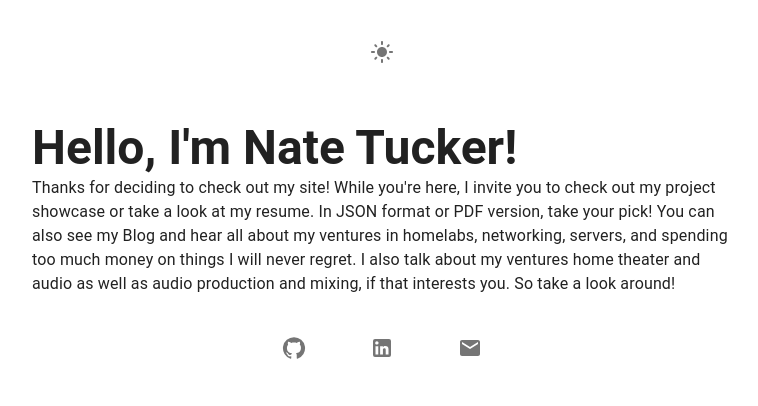
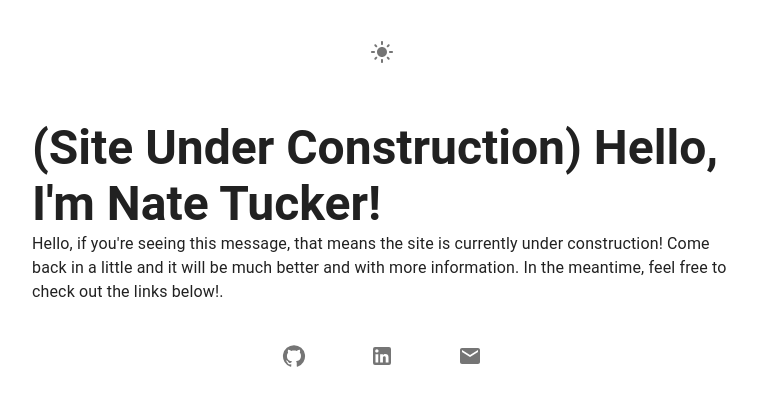
Before and after one commit to ntuckertriplet/njtucker.dev, a React (Create React App) app: page / in a window 1280 px wide. Shown: the top 406 px of the page, without its empty margins (258-1016 px from the left). Built offline with nearby package versions, Linux system fonts and the light colour scheme.

Commit message:
page stubs

```diff
--- a/src/components/page-router/index.tsx
+++ b/src/components/page-router/index.tsx
@@ -1,12 +1,19 @@
-import { BrowserRouter, Routes, Route } from "react-router-dom";
+import { BrowserRouter, Route, Routes } from "react-router-dom";
+
+import AboutMe from "../../pages/about-me";
+import Error from "../../pages/error";
 import Home from "../../pages/home";
-import Error from "../../pages/error";
+import Portfolio from "../../pages/portfolio";
+import Resume from "../../pages/resume";
 
 export const PageRouter = (): JSX.Element => {
   return (
     <BrowserRouter>
       <Routes>
         <Route path="/" element={<Home />} />
+        <Route path="/portfolio" element={<Portfolio />} />
+        <Route path="/resume" element={<Resume />} />
+        <Route path="/aboutme" element={<AboutMe />} />
         <Route path="*" element={<Error />} />
       </Routes>
     </BrowserRouter>
--- /dev/null
+++ b/src/pages/about-me/index.tsx
@@ -0,0 +1,7 @@
+import PageContainer from "../../components/page-container/page-container";
+
+const AboutMe = () => {
+  return <PageContainer>About Me</PageContainer>;
+};
+
+export default AboutMe;
--- a/src/pages/home/index.tsx
+++ b/src/pages/home/index.tsx
@@ -1,4 +1,5 @@
 import { Box, Typography } from "@mui/material";
+
 import PageContainer from "../../components/page-container/page-container";
 
 const Home = () => {
@@ -6,16 +7,13 @@ const Home = () => {
     <PageContainer>
       <Box sx={{ m: 2, maxWidth: 700 }}>
         <Typography variant="h3" sx={{ fontWeight: "bold" }}>
-          Hello, I'm Nate Tucker!
+          (Site Under Construction) Hello, I'm Nate Tucker!
         </Typography>
         <Typography>
-          Thanks for deciding to check out my site! While you're here, I invite
-          you to check out my project showcase or take a look at my resume. In
-          JSON format or PDF version, take your pick! You can also see my Blog
-          and hear all about my ventures in homelabs, networking, servers, and
-          spending too much money on things I will never regret. I also talk
-          about my ventures home theater and audio as well as audio production
-          and mixing, if that interests you. So take a look around!
+          Hello, if you're seeing this message, that means the site is currently
+          under construction! Come back in a little and it will be much better
+          and with more information. In the meantime, feel free to check out the
+          links below!.
         </Typography>
       </Box>
     </PageContainer>
--- /dev/null
+++ b/src/pages/portfolio/index.tsx
@@ -0,0 +1,7 @@
+import PageContainer from "../../components/page-container/page-container";
+
+const Portfolio = () => {
+  return <PageContainer>Portfolio</PageContainer>;
+};
+
+export default Portfolio;
--- /dev/null
+++ b/src/pages/resume/index.tsx
@@ -0,0 +1,7 @@
+import PageContainer from "../../components/page-container/page-container";
+
+const Resume = () => {
+  return <PageContainer>Resume</PageContainer>;
+};
+
+export default Resume;
```
